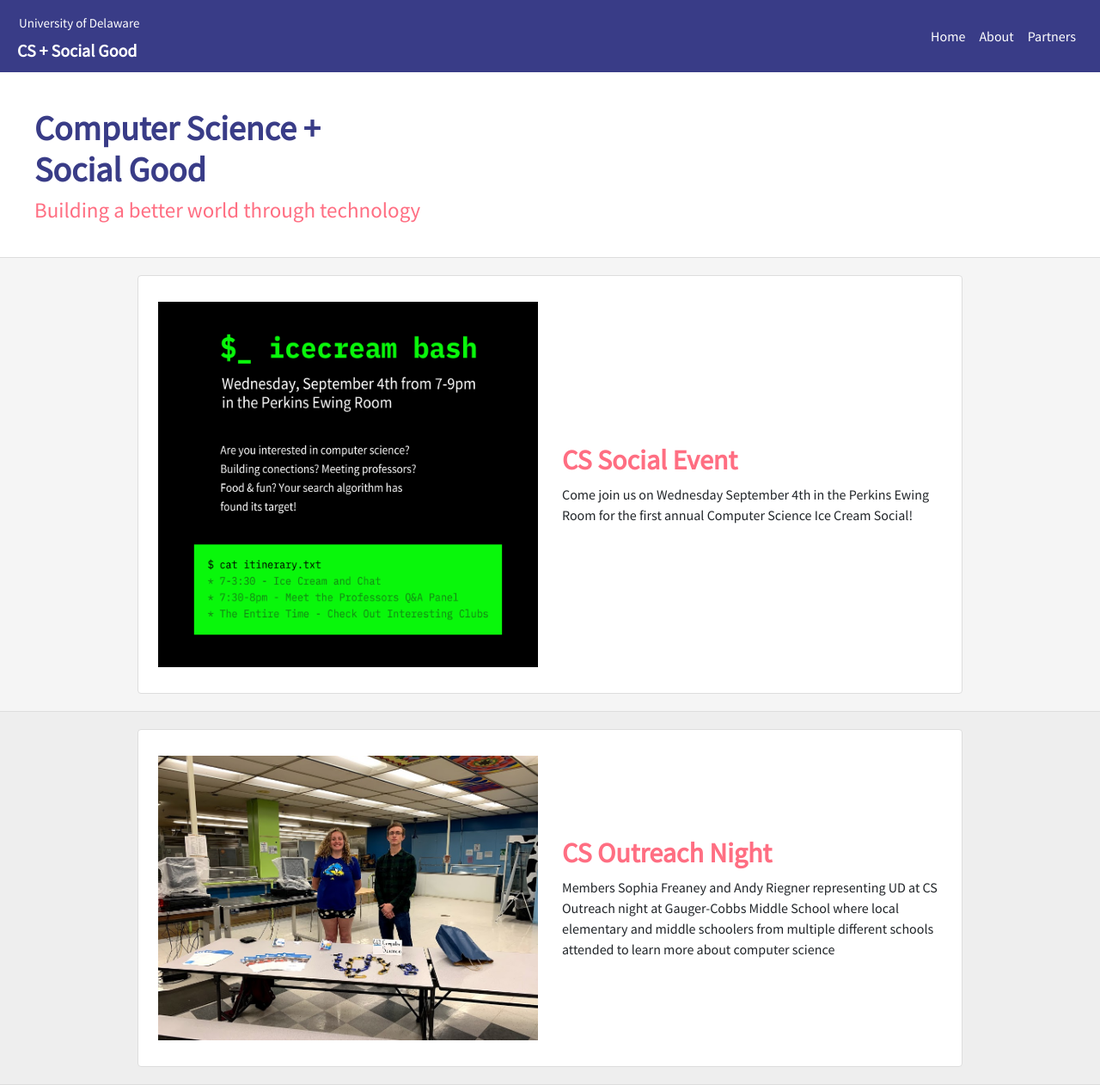
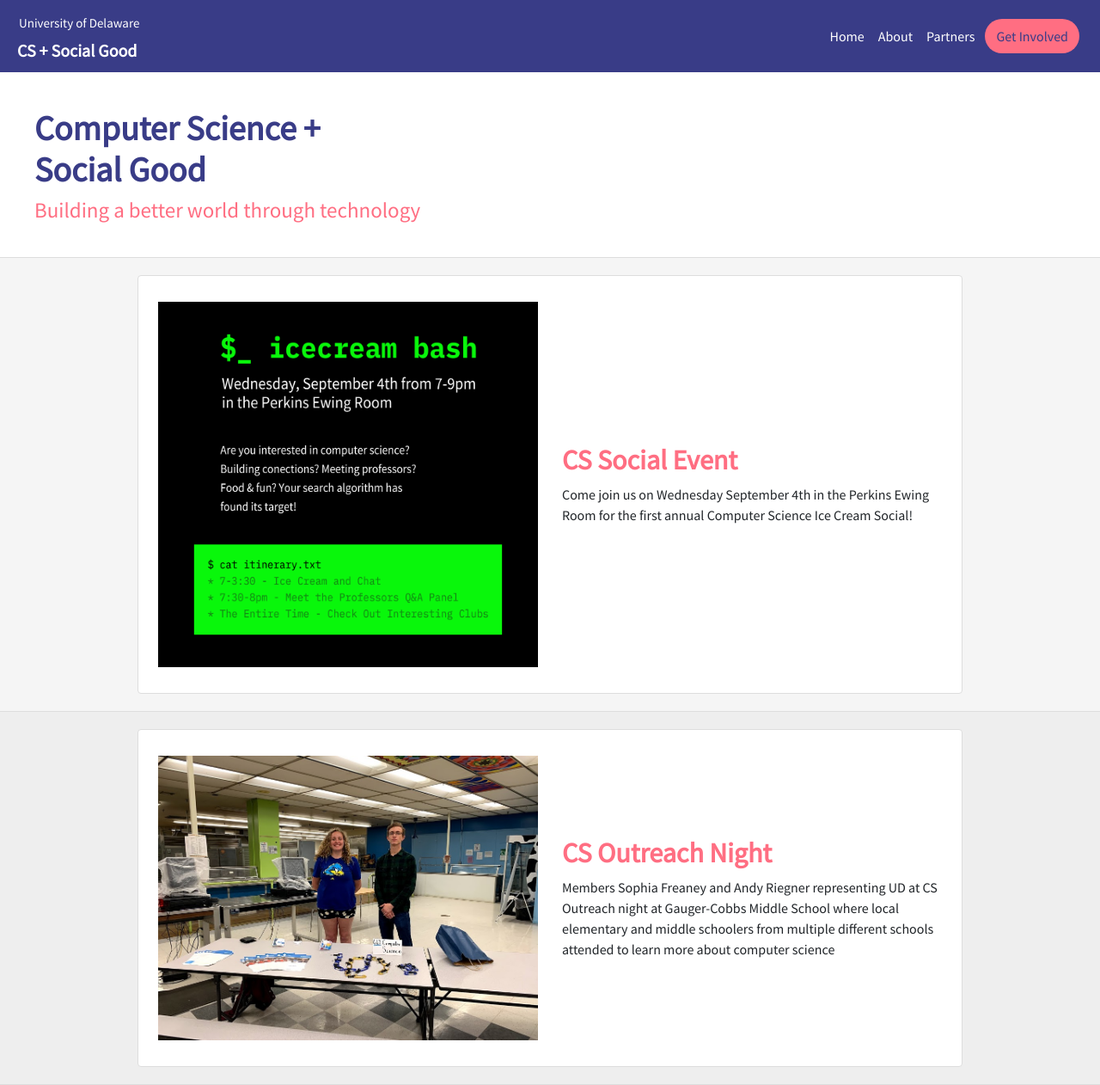
Before and after one commit to ud-cs-social-good/ud-cs-social-good.github.io, a Jekyll site: the page built from index.html, in a window 1280 px wide and 1262 px high. Shown: the whole window at 86% size. Built offline with Jekyll 4.4.1, drawn with Linux system fonts in a browser that asks for light colours.

Commit message:
added get involved page

```diff
--- a/_includes/navigation.html
+++ b/_includes/navigation.html
@@ -11,5 +11,10 @@
           <a class="nav-link" href="{{ item.link | relative_url }}">{{ item.name }}</a>
         </li>
       {% endfor %}
+      <div class= " get-involved-button">
+        <li class="nav-item">
+          <a class="nav-link" href="{{ "/get_involved.html" | relative_url }}">Get Involved</a>
+        </li>
+      </div>
   </div>
 </nav>
--- a/_sass/main.scss
+++ b/_sass/main.scss
@@ -202,3 +202,23 @@ hr {
 .col-inside {
     padding: 10px;
 }
+.get-involved-button {
+    background-color: #ff6e82;
+    border: none;
+    // color: #393c87;
+    padding: 0px 5px;
+    text-align: center;
+    text-decoration: none;
+    display: inline-block;
+    margin-left: 4px;
+    margin-right: 4px;
+    cursor: pointer;
+    border-radius: 60px;
+}
+ .get-involved-button  > li > a {
+  	color:#393c87;
+}
+
+.get-involved-button > li > a:hover, .navbar-default .navbar-nav > li > a:focus {
+    color: #b93c5a;
+}
```
Also changed, not shown: get_involved.html (added, +12 -0 lines).
